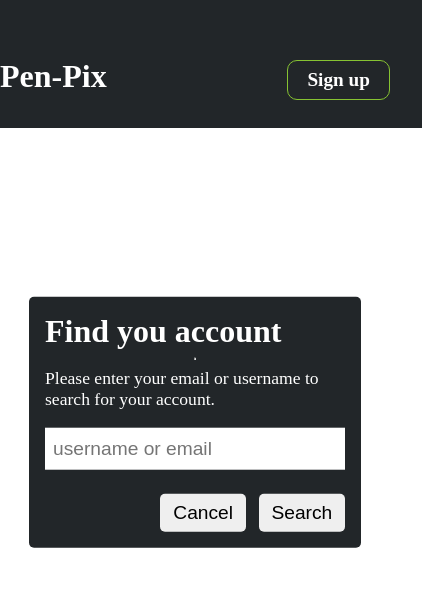
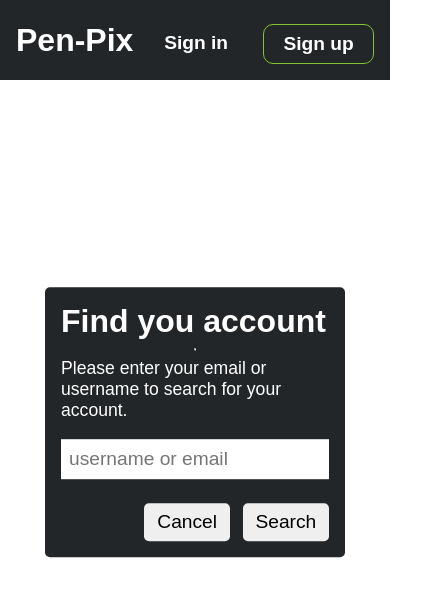
Before and after one commit to markDoesany/PenPix-Web, a website: page HTML/forgot-password.html in a window 390 px wide. Shown: the whole page, 422 px wide, since content can reach past the window. Drawn offline with Linux system fonts and the light colour scheme; a web font is replaced by a local one.

Commit message:
Further responsiveness revision:2

```diff
--- a/CSS/dashboard.css
+++ b/CSS/dashboard.css
@@ -36,6 +36,7 @@ main{
   top: 50%;
   left: 50%;
   padding: 1rem;
+  width: 350px;
   transform: translate(-50%, -50%);
   background-color: var(--lighter-grey);
   border: 1px solid var(--dark-black);
--- a/CSS/forgot-password.css
+++ b/CSS/forgot-password.css
@@ -9,14 +9,52 @@
 }
 header{
   background-color: var(--dark-black);
-  height: 6.5rem;
+  padding-left: 2rem;
+  padding-right: 2rem;
+  padding-top: 1.5rem;
+  width: 100%;
+  padding: 1rem;
+  display: flex;
+  justify-content: space-between;
+  align-items: center;
+}
+.sign-container{
+  padding-top: .5rem;
+  column-gap: 1rem;
+  display: flex;
+}
+.sign-container a{
+  text-decoration: none;
+}
+.logo{
+  color: var(--white-color);
+  font-size: 2rem;
+  font-weight: 800;
+  cursor: pointer;
+}
+.select-sign-in, .select-sign-up{
+  padding: .5rem 1.2rem .5rem 1.2rem;
+  color: var(--white-color);
+  font-size: 1.2rem;
+  font-weight: 600;
+}
+.select-sign-up{
+  border-radius: 10px;
+  border: 1px solid var(--light-green);
+}
+.select-sign-up:hover{
+  background-color: var(--dark-green);
+}
+.select-sign-in:hover{
+  color: var(--light-green);
 }
 .forgot-password-container{
   position: absolute;
   top: 50%;
+  left: 50%;
   height: auto;
   width: 300px;
-  transform: translateY(-50%);
+  transform: translate(-50%,-50%);
   background-color: var(--dark-black);
   border-radius: 5px;
   display: flex;
--- a/HTML/forgot-password.html
+++ b/HTML/forgot-password.html
@@ -3,7 +3,7 @@
 <head>
   <meta charset="UTF-8">
   <meta name="viewport" content="width=device-width, initial-scale=1.0">
-  <link rel="stylesheet" href="../CSS/landing-page.css">
+  <link rel="stylesheet" href="../CSS/font-color-media.css">
   <link rel="stylesheet" href="../CSS/forgot-password.css">
   <script src="../JS/AccountSystem.js" defer></script>
   <script src="../JS/functions.js" defer></script>
```
